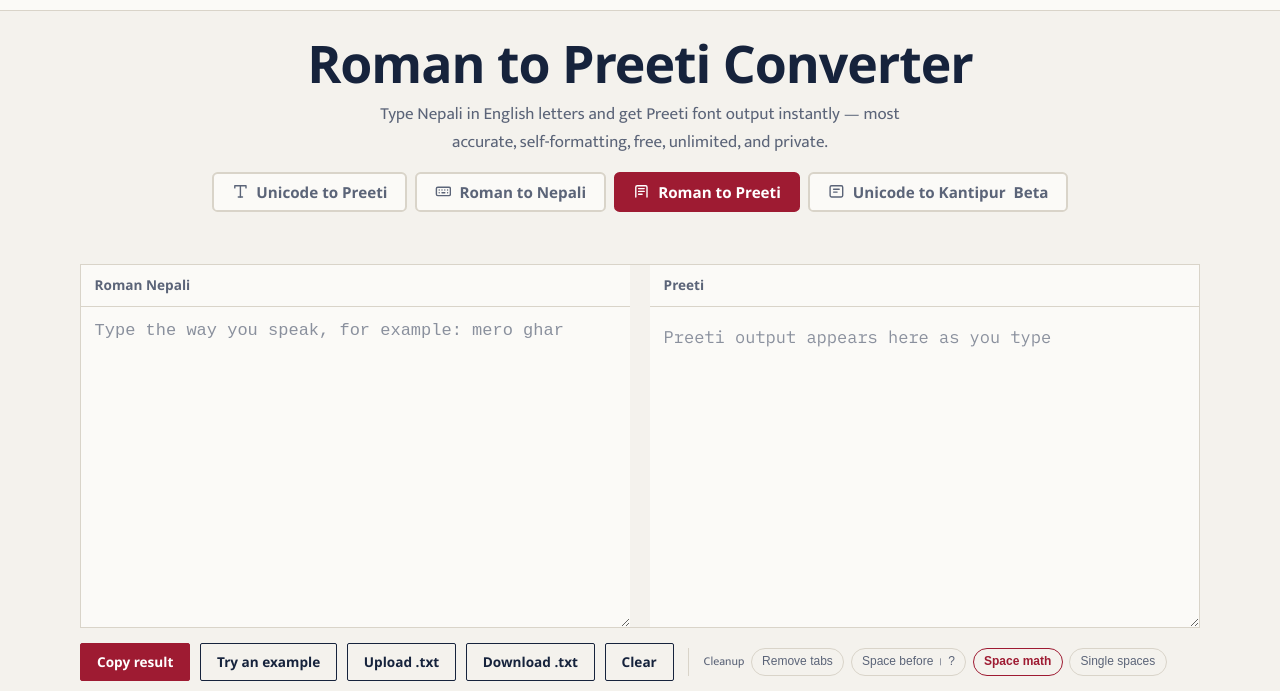
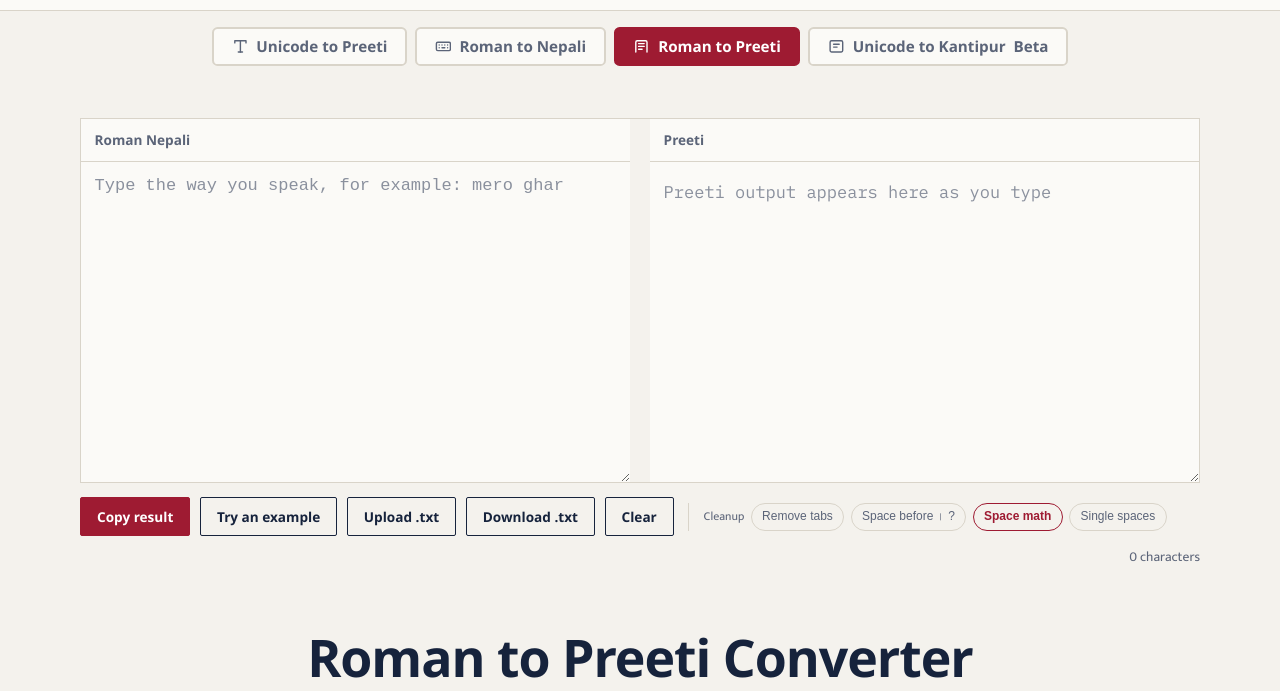
Before and after one commit to fiftytwo-52/unicodetopreeti, an Astro site: page /roman-to-preeti in a window 1280 px wide. Shown: the part 53-744 px from the top of the page. Built offline with nearby package versions, Linux system fonts and the light colour scheme; Astro itself is replaced by a stand-in of ours; a web font is replaced by a local one.

Commit message:
Move H1 + subtitle below converter on Roman/Kantipur pages
Match the homepage design: ModeSwitch + converter first, then the page
title and subtitle below it. Title top margin 1.5rem -> 2rem to match
the homepage's below-converter spacing. Text unchanged; Beta tag stays
with the Kantipur H1.

```diff
--- a/src/pages/roman-to-preeti.astro
+++ b/src/pages/roman-to-preeti.astro
@@ -101,11 +101,6 @@
 
 <BaseLayout title={title} description={description} keywords={keywords} schema={schema}>
   <div class="shell">
-    <h1 class="page-title">Roman to Preeti Converter</h1>
-    <p class="page-subtitle">
-      Type Nepali in English letters and get Preeti font output instantly — most accurate, self-formatting, free, unlimited, and private.
-    </p>
-
     <ModeSwitch />
 
     <div class="converter-wrapper">
@@ -123,6 +118,11 @@
         </a>
       </div>
     </div>
+
+    <h1 class="page-title">Roman to Preeti Converter</h1>
+    <p class="page-subtitle">
+      Type Nepali in English letters and get Preeti font output instantly — most accurate, self-formatting, free, unlimited, and private.
+    </p>
   </div>
 
   <div class="shell">
@@ -358,7 +358,7 @@
     font-family: var(--font-display);
     font-size: var(--step-4);
     text-align: center;
-    margin: 1.5rem 0 0.5rem;
+    margin: 2rem 0 0.5rem;
     color: var(--ink);
   }
 
--- a/src/pages/roman-to-unicode.astro
+++ b/src/pages/roman-to-unicode.astro
@@ -94,11 +94,6 @@
 
 <BaseLayout title={title} description={description} keywords={keywords} schema={schema}>
   <div class="shell">
-    <h1 class="page-title">Roman to Nepali Converter</h1>
-    <p class="page-subtitle">
-      Type Nepali in English letters and get Unicode Devanagari instantly — free, unlimited, and private.
-    </p>
-
     <ModeSwitch />
 
     <div class="converter-wrapper">
@@ -116,6 +111,11 @@
         </a>
       </div>
     </div>
+
+    <h1 class="page-title">Roman to Nepali Converter</h1>
+    <p class="page-subtitle">
+      Type Nepali in English letters and get Unicode Devanagari instantly — free, unlimited, and private.
+    </p>
   </div>
 
   <div class="shell">
@@ -348,7 +348,7 @@
     font-family: var(--font-display);
     font-size: var(--step-4);
     text-align: center;
-    margin: 1.5rem 0 0.5rem;
+    margin: 2rem 0 0.5rem;
     color: var(--ink);
   }
 
--- a/src/pages/unicode-to-kantipur.astro
+++ b/src/pages/unicode-to-kantipur.astro
@@ -92,6 +92,12 @@
 
 <BaseLayout title={title} description={description} keywords={keywords} schema={schema}>
   <div class="shell">
+    <ModeSwitch />
+
+    <div class="converter-wrapper">
+      <Converter mode="unicode-to-kantipur" sample="नमस्ते नेपाल" />
+    </div>
+
     <h1 class="page-title">
       Unicode to Kantipur Converter
       <span class="beta-tag">Beta</span>
@@ -99,12 +105,6 @@
     <p class="page-subtitle">
       Type or paste Nepali Unicode and get Kantipur output instantly — with a dedicated Kantipur mapping, not a Preeti guess. Free, unlimited, and private.
     </p>
-
-    <ModeSwitch />
-
-    <div class="converter-wrapper">
-      <Converter mode="unicode-to-kantipur" sample="नमस्ते नेपाल" />
-    </div>
   </div>
 
   <div class="shell">
@@ -211,7 +211,7 @@
     font-family: var(--font-display);
     font-size: var(--step-4);
     text-align: center;
-    margin: 1.5rem 0 0.5rem;
+    margin: 2rem 0 0.5rem;
     color: var(--ink);
   }
 
```
